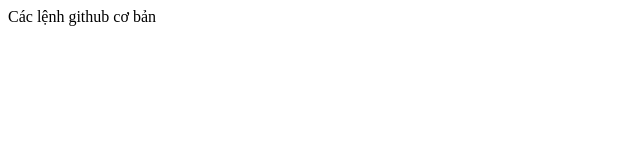
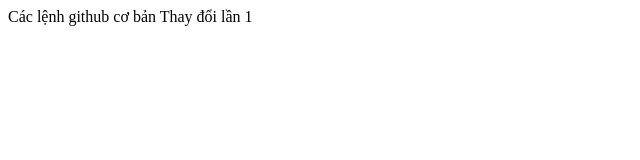
Before and after one commit to nxl1975/collaboration, a plain HTML site: page index.html in a window 1280 px wide. Shown: the whole page, without its empty margins (0-640 px from the left). Drawn offline with Linux system fonts and the light colour scheme.

Commit message:
Update index.html

```diff
--- a/index.html
+++ b/index.html
@@ -7,5 +7,6 @@
 </head>
 <body>
     Các lệnh github cơ bản
+    Thay đổi lần 1
 </body>
 </html>
```
